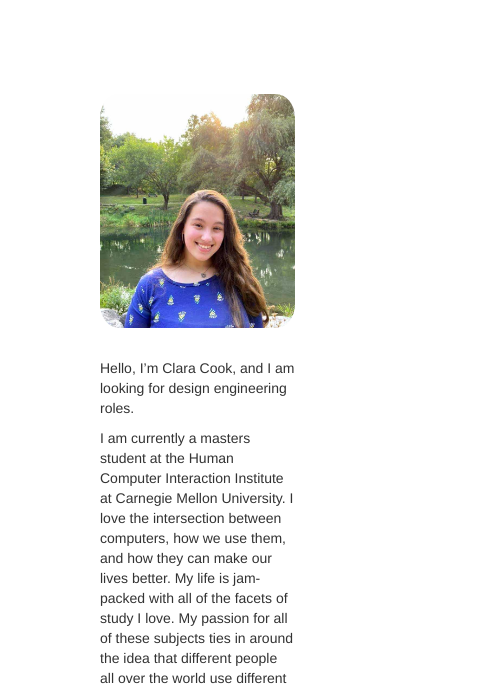
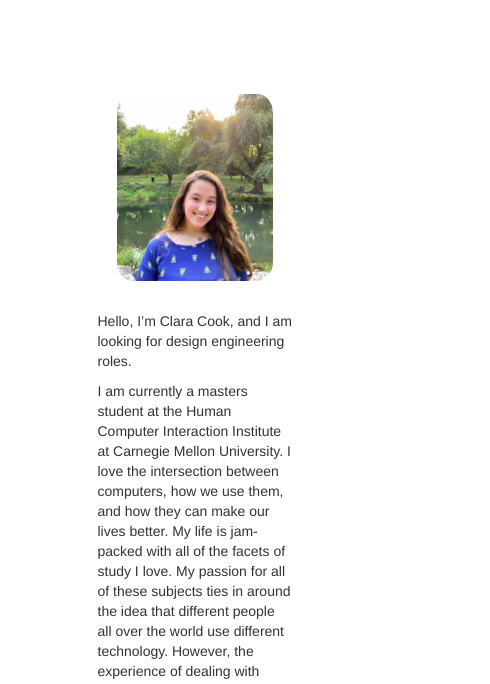
Before and after one commit to claracoo/claracook, a plain HTML site: page trial/about.html in a window 390 px wide. Shown: the part 106-790 px from the top of the page, 490 px wide, since content can reach past the window. Drawn offline with nearby package versions, Linux system fonts and the light colour scheme.

Commit message:
seeing if it works on mobile now"

```diff
--- a/trial/about.html
+++ b/trial/about.html
@@ -43,7 +43,7 @@
         <a href="./projects.html" class="nav-link">Projects</a>
         <a href="#" class="nav-link">Contact</a>
       </nav>
-      <main>
+      <div>
             <!-- <div id="my_dataviz"></div> -->
             <div class="aboutIntro">
                 <div class="left">
@@ -52,11 +52,9 @@
                     <p>I value people more than anything else in my life. I appreciate my family, and I love geeking out with them over Marvel, Harry Potter, and Lord of the Rings. I am an avid jewelry maker, and love showing off the way I fold the metal of earrings. I also love to cook, and am happy to host dinners, just so I get to feed other people.</p>
                     <p>People are everything.</p>
                 </div>
-                <div class="right">
                     <img class="poster" src="../images/headshot.jpg" alt="img01" />
-                </div>
             </div>
-    </main>
+    </div>
 
 
 <script src="main.js"></script>
--- a/trial/style.css
+++ b/trial/style.css
@@ -140,8 +140,8 @@
 	max-width: 100%;
 	max-height: 80%;
 	border-radius: 10%;
-	width: 50%;
-	height: 50%;
+	width: 25%;
+	height: 25%;
 }
 
   .aboutIntro {
@@ -183,10 +183,33 @@
     }
     .aboutIntro {
         flex-direction: column-reverse;
+        align-items: center;
+        margin-left: 0px;
+    }
+
+    .left {
+        margin-right: 0px;
     }
 
     .poster {
         margin-bottom: 30px;
+        width: 40%;
+	height: 40%;
     }
 
   }
+
+  @media screen and (max-height: 525px){
+    .mobile-menu {
+        margin-top: 100px;
+        overflow: scroll;
+    }
+
+    .myName {
+        font-size: 30px;
+    }
+
+    .intro {
+        margin-top: 50px;
+    }
+  }
```
